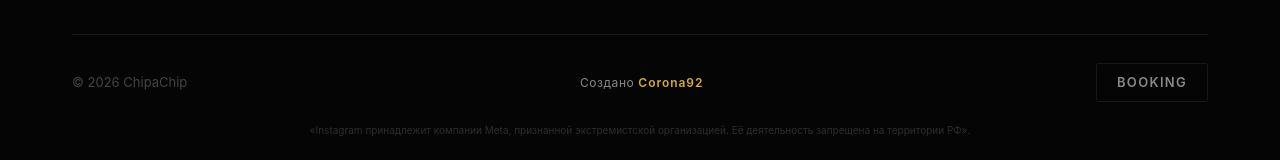
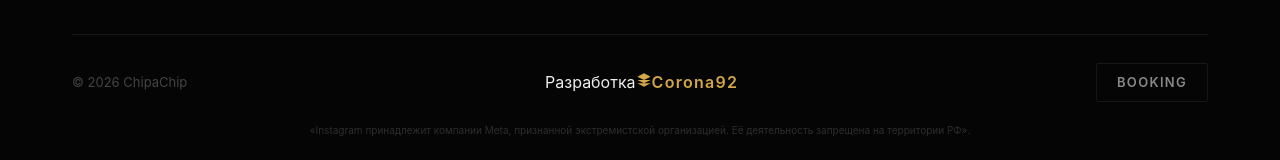
Before and after one commit to drknvpn/ChipaChipWeb, a React (Vite) app: page / in a window 1280 px wide. Shown: the part 4943-5103 px from the top of the page. Built offline with nearby package versions, Linux system fonts and the light colour scheme.

Commit message:
Update Footer.tsx

```diff
--- a/src/components/Footer.tsx
+++ b/src/components/Footer.tsx
@@ -17,12 +17,17 @@ export default function Footer() {
         <div className="footer-divider" />
         <div className="footer-bottom">
           <p>© 2026 ChipaChip</p>
-          <div className="footer-credit">
-            Создано{' '}
-            <a href="https://vk.com/corona92" target="_blank" rel="noopener noreferrer" className="credit-link">
-              Corona92
-            </a>
-          </div>
+          <div className="footer-credit-wrapper">
+  <div className="footer-credit-glow">
+    <span className="credit-label">Разработка</span>
+    <a href="https://vk.com/Corona92" target="_blank" rel="noopener noreferrer" className="credit-link">
+      <svg className="credit-icon" viewBox="0 0 24 24" fill="currentColor" width="16" height="16">
+        <path d="M12 2L2 7l10 5 10-5-10-5zM2 17l10 5 10-5M2 12l10 5 10-5"/>
+      </svg>
+      Corona92
+    </a>
+  </div>
+</div>
           <a href="https://t.me/Tvei79" target="_blank" rel="noopener noreferrer" className="footer-booking">Booking</a>
         </div>
       </div>
```
